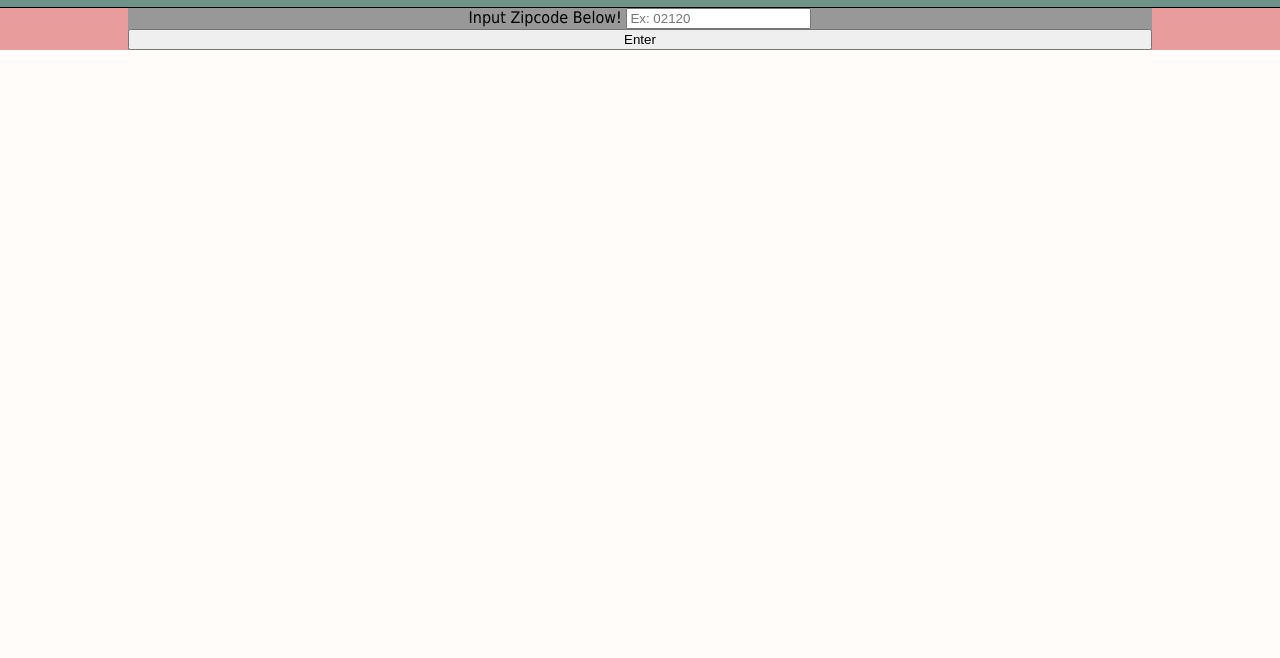
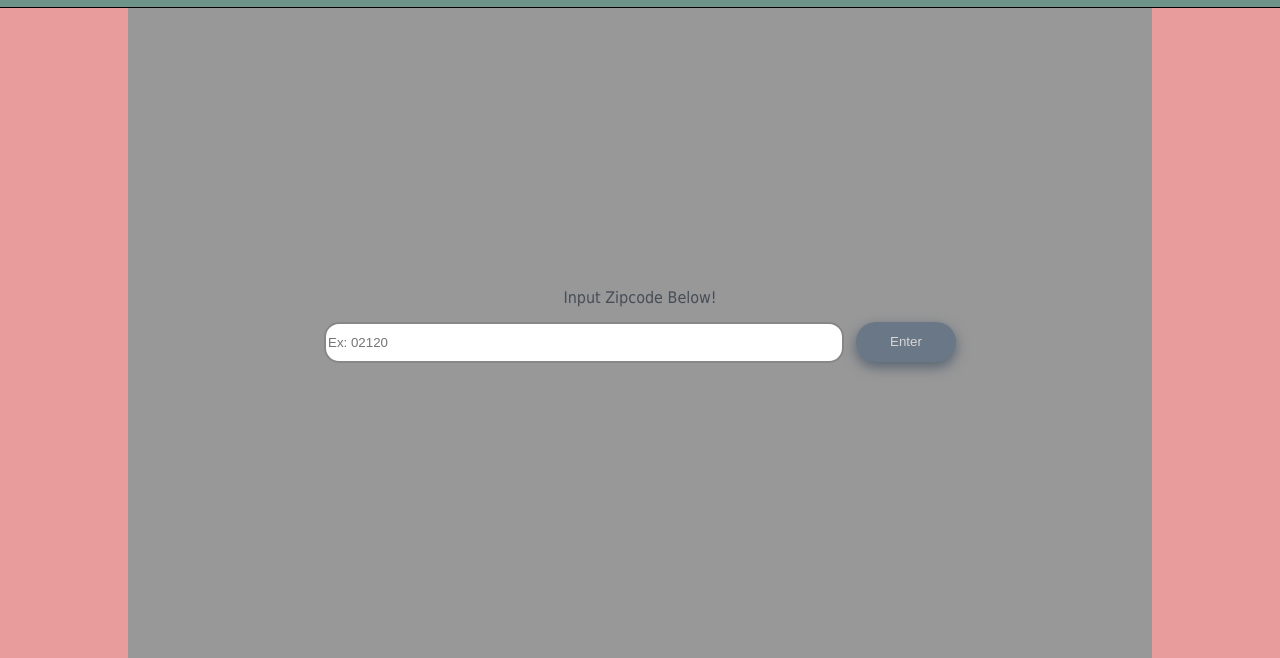
Before and after one commit to liangv21/ebtmap, a plain HTML site: page index.html in a window 1280 px wide. Shown: the part 142-800 px from the top of the page. Drawn offline with Linux system fonts and the light colour scheme.

Commit message:
Form formatting is done and a bit of coloring but can be corrected later

```diff
--- /dev/null
+++ b/homeStyle.css
@@ -0,0 +1,48 @@
+.input-row {
+    display: flex;
+    justify-content: center;
+    margin-bottom: 20px;
+}
+
+.input-row .input-group {
+    flex-basis: 50%;
+}
+
+form {
+    padding-top: 35vh;
+}
+
+input {
+    background-color: white;
+    width: 100%;
+    height: 65%;
+    outline: none;
+    border-radius: 15px;
+    border: 2px solid rgb(135, 135, 135);
+}
+
+button {
+    background: #6a7786;
+    width: 100px;
+    height: 5vh;
+    border: none;
+    outline: none;
+    Color: rgb(216, 214, 214);
+    border-radius: 30px;
+    margin-top: 15px;
+    margin-left: 20px;
+    box-shadow: 0px 5px 12.5px 0px #566270;
+}
+
+button:active {
+    background: rgb(216, 214, 214);
+    Color: #6a7786;
+}
+
+label {
+    color: #454d57;
+}
+
+label, input {
+    margin-top: 15px;
+}
--- a/index.html
+++ b/index.html
@@ -4,6 +4,7 @@
 <head>
     <meta charset=utf-8 />
     <link rel="stylesheet" type="text/css" href="style.css">
+    <link rel="stylesheet" type="text/css" href="homeStyle.css">
     <title>Welcome to EBT Map!</title>
 </head>
 
@@ -33,10 +34,13 @@
             <form class="home-center" id="zipcode-form">
                 <div class="input-group">
                     <label for="zipcode-textBox">Input Zipcode Below!</label>
-                    <input type="text" id="zipcode-textBox" name="zipcode-textBox" placeholder="Ex: 02120">
                 </div>
-                <button type="submit">Enter</button>
-
+                <div class="input-row">
+                    <div class="input-group">
+                        <input type="text" id="zipcode-textBox" name="zipcode-textBox" placeholder="Ex: 02120">
+                    </div>
+                    <button type="submit">Enter</button>
+                </div>
             </form>
         </div>
     </div>
--- a/style.css
+++ b/style.css
@@ -31,14 +31,6 @@ body {
     text-align: center;
 }
 
-.about-center {
-    background: rgb(152, 152, 152);
-}
-
-.home-center {
-    background: rgb(152, 152, 152);
-}
-
 h1 {
     text-align: center;
     font: Tahoma;
@@ -46,6 +38,17 @@ h1 {
 
 #map-vis {
     height: 500px;
+}
+
+/* Home/Landing Page Styles */
+.home-center {
+    height: 76vh;
+    background: rgb(152, 152, 152);
+}
+
+/* About Us Styles*/
+.about-center {
+    background: rgb(152, 152, 152);
 }
 
 /* Nav Styles*/
```
Also changed, not shown: js/zipEnter.js (+5 -6 lines).
